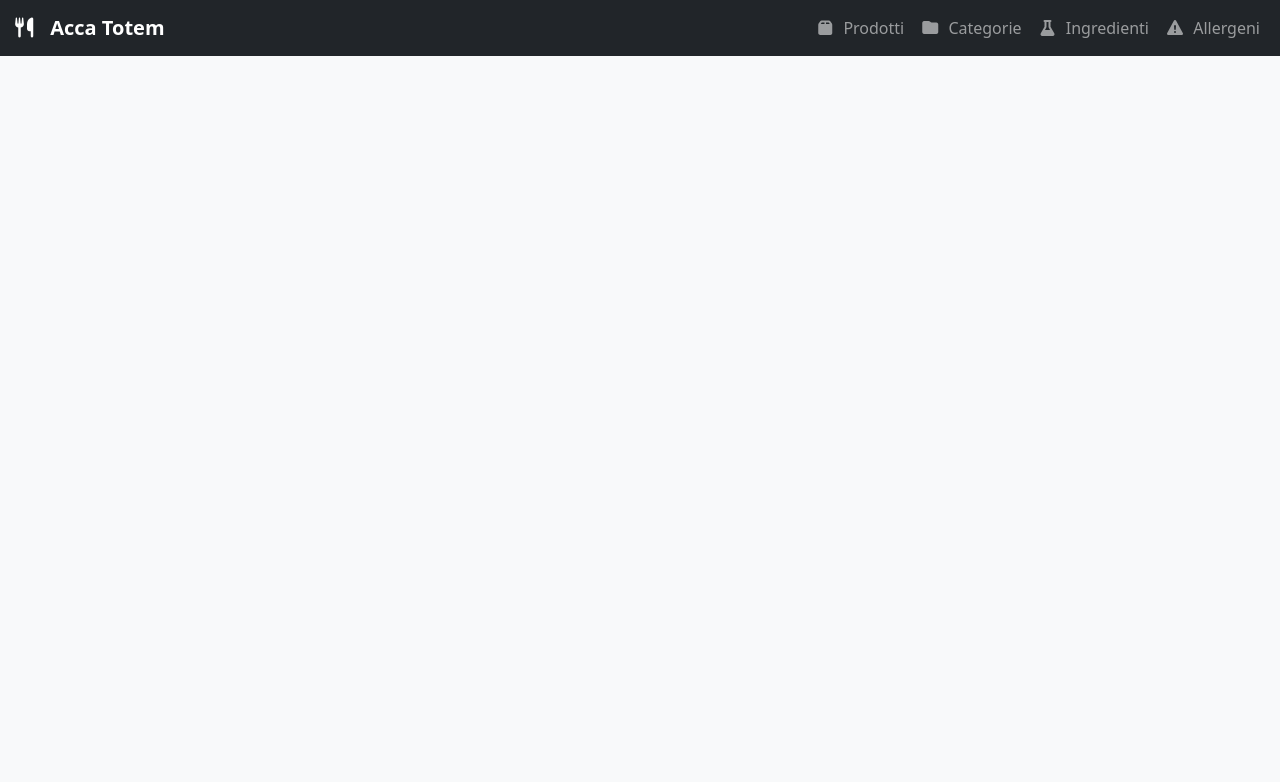
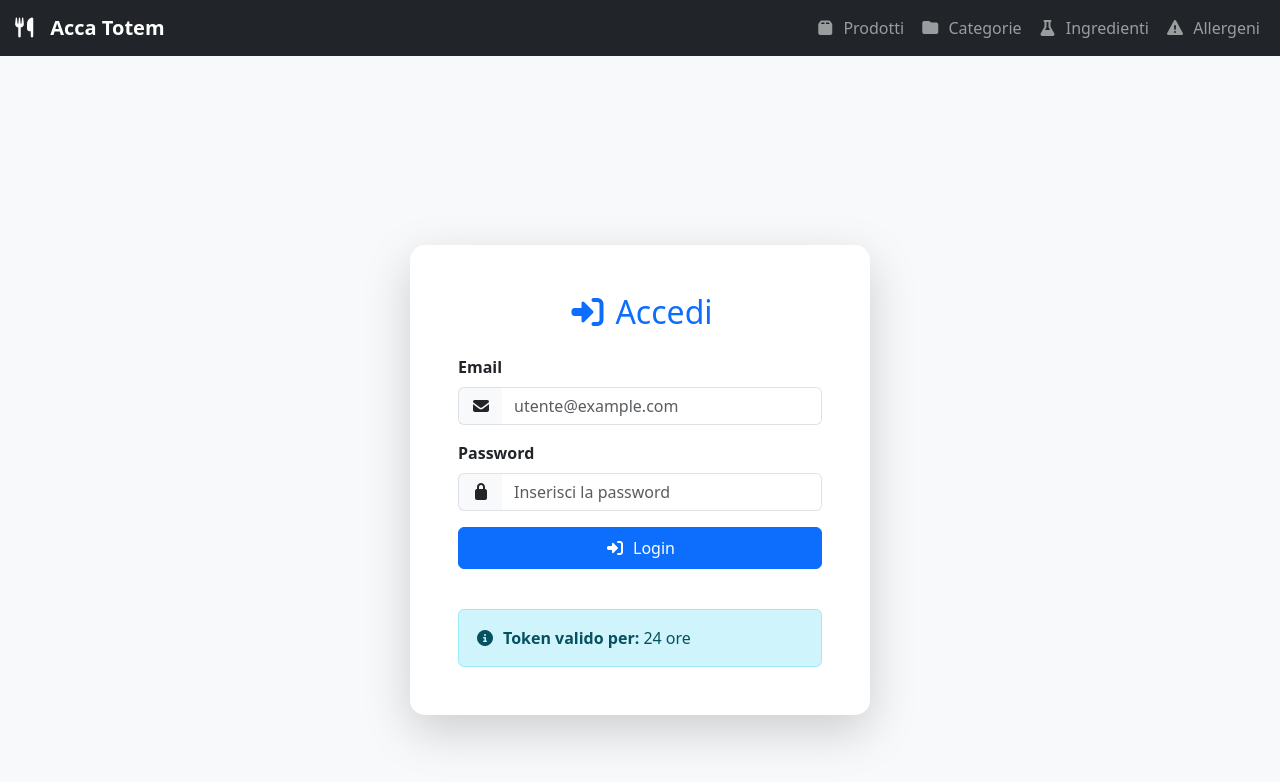
Before and after one commit to accaicedtea/crud_totem, a Vue app: page / in a window 1280 px wide. Shown: the top 782 px of the page. Built offline with nearby package versions, Linux system fonts and the light colour scheme.

Commit message:
login con stile

```diff
--- a/src/components/log.vue
+++ b/src/components/log.vue
@@ -1,63 +1,98 @@
 <template>
-    <div class="login">
+    <div class="login min-vh-100 d-flex align-items-center justify-content-center bg-light">
         <div class="login-container">
-            <h2>Accedi</h2>
+            <div class="card shadow-lg border-0">
+                <div class="card-body p-5">
+                    <h2 class="text-center mb-4 text-primary">
+                        <i class="fas fa-sign-in-alt me-2"></i>Accedi
+                    </h2>
 
-            <div v-if="errorMessage" class="alert alert-error">
-                {{ errorMessage }}
+                    <div v-if="errorMessage" class="alert alert-danger alert-dismissible fade show" role="alert">
+                        <i class="fas fa-exclamation-circle me-2"></i>{{ errorMessage }}
                     </div>
 
-            <div v-if="successMessage" class="alert alert-success">
-                {{ successMessage }}
+                    <div v-if="successMessage" class="alert alert-success alert-dismissible fade show" role="alert">
+                        <i class="fas fa-check-circle me-2"></i>{{ successMessage }}
                     </div>
 
                     <form @submit.prevent="handleLogin">
-                <div class="form-group">
-                    <label for="email">Email</label>
+                        <div class="mb-3">
+                            <label for="email" class="form-label fw-bold">Email</label>
+                            <div class="input-group">
+                                <span class="input-group-text"><i class="fas fa-envelope"></i></span>
                                 <input
                                     v-model="email"
                                     type="email"
                                     id="email"
+                                    class="form-control"
                                     placeholder="utente@example.com"
                                     required
                                     :disabled="loading"
                                 />
                             </div>
+                        </div>
 
-                <div class="form-group">
-                    <label for="password">Password</label>
+                        <div class="mb-3">
+                            <label for="password" class="form-label fw-bold">Password</label>
+                            <div class="input-group">
+                                <span class="input-group-text"><i class="fas fa-lock"></i></span>
                                 <input
                                     v-model="password"
                                     type="password"
                                     id="password"
+                                    class="form-control"
                                     placeholder="Inserisci la password"
                                     required
                                     :disabled="loading"
                                 />
                             </div>
+                        </div>
 
-                <button type="submit" :disabled="loading">
-                    <span v-if="loading">Accesso in corso...</span>
-                    <span v-else>Login</span>
+                        <button type="submit" class="btn btn-primary w-100 py-2 mb-3" :disabled="loading">
+                            <span v-if="loading">
+                                <span class="spinner-border spinner-border-sm me-2" role="status" aria-hidden="true"></span>
+                                Accesso in corso...
+                            </span>
+                            <span v-else>
+                                <i class="fas fa-sign-in-alt me-2"></i>Login
+                            </span>
                         </button>
                     </form>
 
-            <div v-if="hasToken" class="api-test-section">
-                <h3>Test API</h3>
-                <p class="token-info">Token salvato: {{ savedToken ? savedToken.substring(0, 20) + '...' : 'N/A' }}</p>
-                <button @click="testProductsAPI" :disabled="loadingProducts">
-                    <span v-if="loadingProducts">Caricamento...</span>
-                    <span v-else>Carica Prodotti con Promozioni</span>
+                    <div v-if="hasToken" class="api-test-section mt-4">
+                        <div class="card bg-light">
+                            <div class="card-header bg-info text-white">
+                                <h5 class="mb-0"><i class="fas fa-flask me-2"></i>Test API</h5>
+                            </div>
+                            <div class="card-body">
+                                <p class="text-muted small mb-3">
+                                    <i class="fas fa-key me-1"></i>Token salvato:
+                                    <code>{{ savedToken ? savedToken.substring(0, 20) + '...' : 'N/A' }}</code>
+                                </p>
+                                <button @click="testProductsAPI" class="btn btn-info w-100" :disabled="loadingProducts">
+                                    <span v-if="loadingProducts">
+                                        <span class="spinner-border spinner-border-sm me-2" role="status" aria-hidden="true"></span>
+                                        Caricamento...
+                                    </span>
+                                    <span v-else>
+                                        <i class="fas fa-download me-2"></i>Carica Prodotti con Promozioni
+                                    </span>
                                 </button>
 
-                <div v-if="productsData" class="api-results">
-                    <h4>Risultati API:</h4>
-                    <pre>{{ JSON.stringify(productsData, null, 2) }}</pre>
+                                <div v-if="productsData" class="mt-3">
+                                    <h6 class="text-success"><i class="fas fa-check-circle me-2"></i>Risultati API:</h6>
+                                    <div class="bg-dark text-white p-3 rounded" style="max-height: 400px; overflow-y: auto;">
+                                        <pre class="mb-0 text-white">{{ JSON.stringify(productsData, null, 2) }}</pre>
+                                    </div>
+                                </div>
+                            </div>
                         </div>
                     </div>
 
-            <div class="info-box">
-                <p><strong>Token valido per:</strong> 24 ore</p>
+                    <div class="alert alert-info mt-4 mb-0" role="alert">
+                        <i class="fas fa-info-circle me-2"></i><strong>Token valido per:</strong> 24 ore
+                    </div>
+                </div>
             </div>
         </div>
     </div>
@@ -232,3 +267,45 @@ export default {
     }
 }
 </script>
+
+<style scoped>
+.login-container {
+    width: 100%;
+    max-width: 500px;
+    padding: 20px;
+}
+
+.card {
+    border-radius: 15px;
+}
+
+.input-group-text {
+    background-color: #f8f9fa;
+    border-right: none;
+}
+
+.form-control {
+    border-left: none;
+}
+
+.form-control:focus {
+    border-left: none;
+    box-shadow: none;
+}
+
+.input-group:focus-within .input-group-text {
+    border-color: #86b7fe;
+}
+
+pre {
+    font-size: 0.85rem;
+    margin: 0;
+}
+
+code {
+    background-color: #e9ecef;
+    padding: 2px 6px;
+    border-radius: 4px;
+    font-size: 0.9em;
+}
+</style>
--- a/src/router/index.js
+++ b/src/router/index.js
@@ -8,7 +8,7 @@ import Products from '../components/Products.vue'
 const routes = [
 
    {
-    path: '/log',
+    path: '/',
     name: 'Log',
     component: Login,
     meta: { requiresAuth: false }
```
Lines whose indentation alone changed are shown as unchanged.
